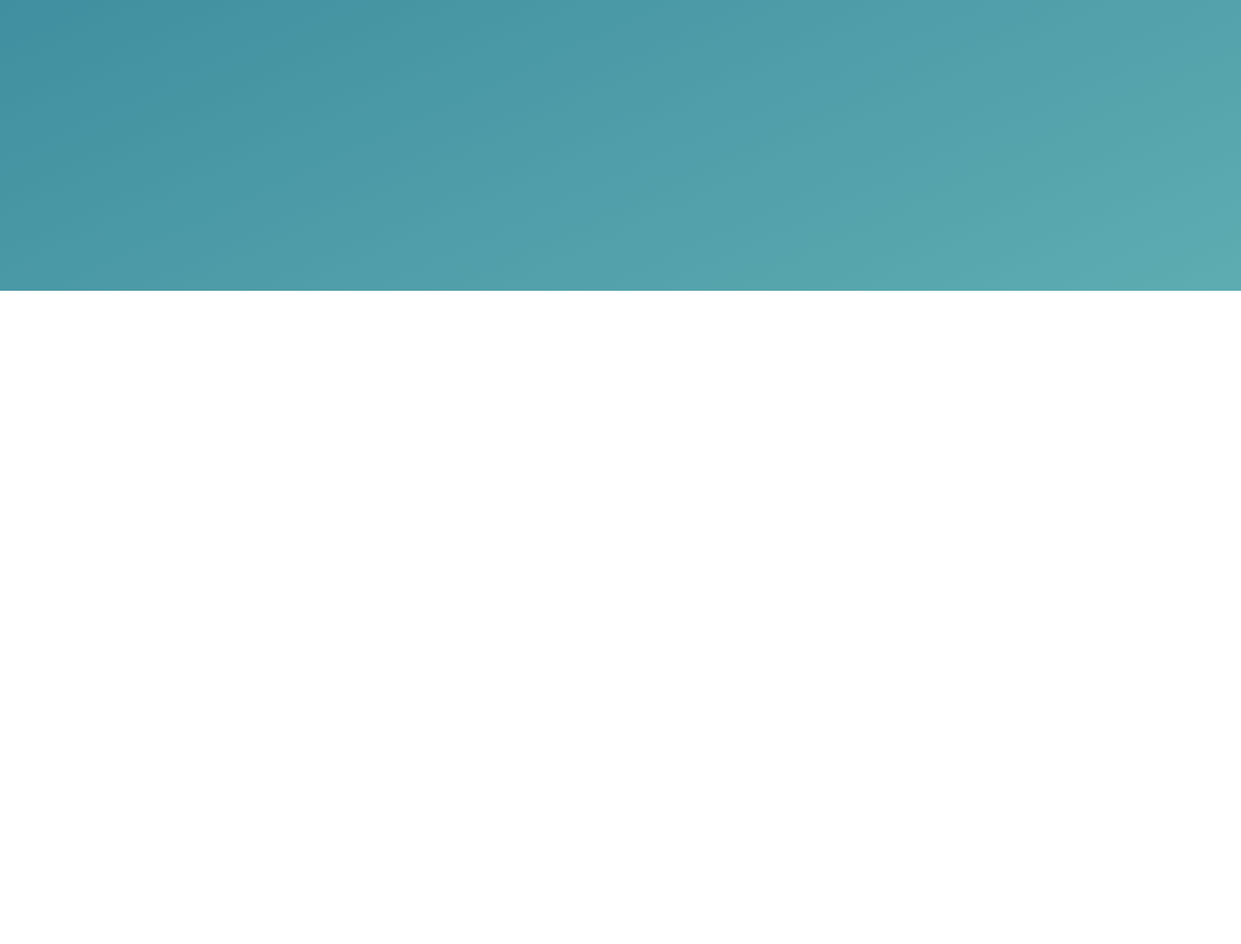
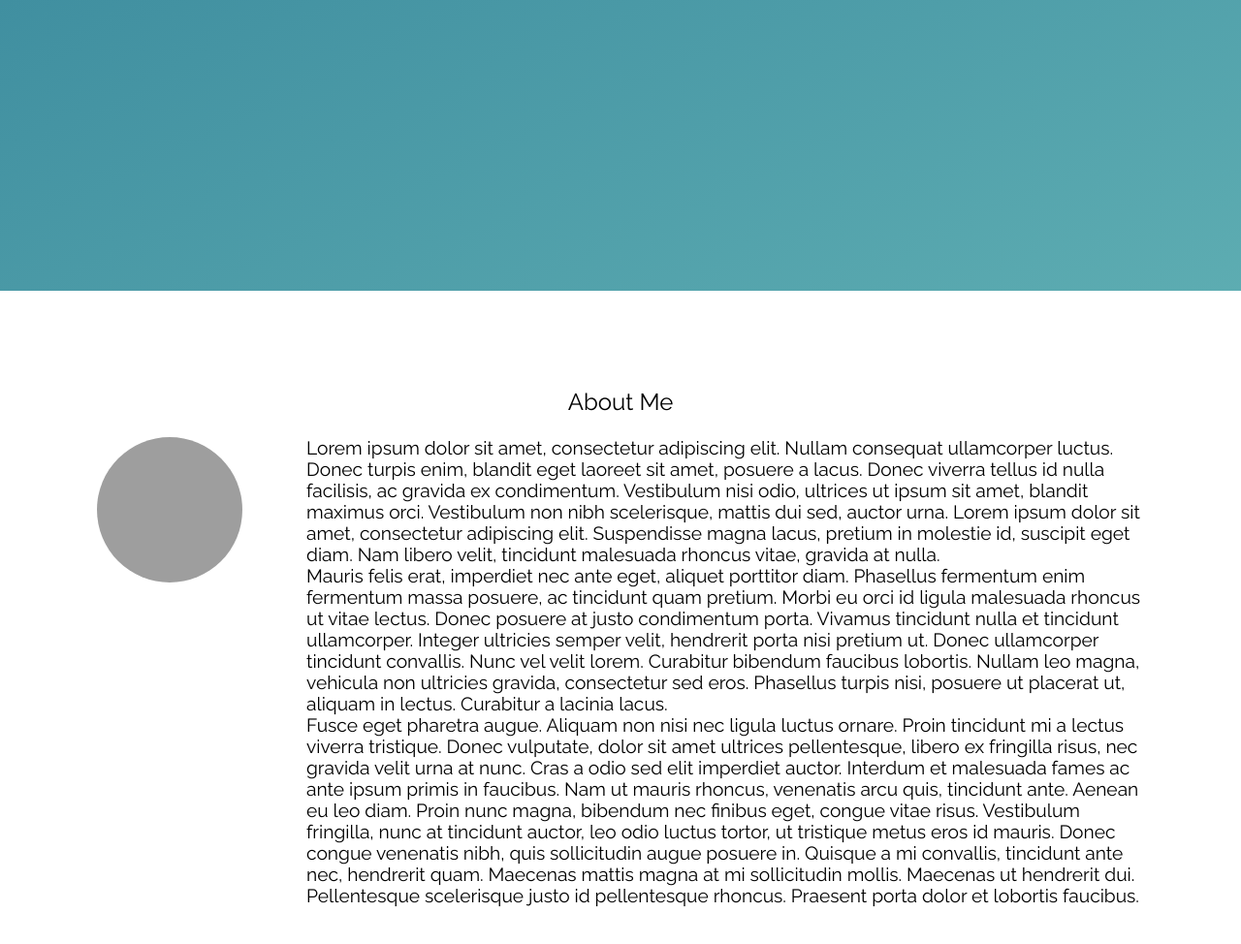
Before and after one commit to benjaminhossain/Personal-Portfolio, a plain HTML site: page index.html in a window 1280 px wide. Shown: the part 500-1474 px from the top of the page at 97% size. Before the commit the page ends 800 px from the top, so only its background shows below. Drawn offline with Linux system fonts and the light colour scheme; grey boxes are pictures that could not be loaded; a web font is replaced by a local one.

Commit message:
add: about

```diff
--- a/css/style.css
+++ b/css/style.css
@@ -6,3 +6,40 @@
     padding: 0;
     box-sizing: border-box;
 }
+
+
+.profile-pic{
+    width:150px;
+    height:150px;
+    border-radius:50%;
+    margin-right:20px;
+    background-image:url("https://i.ibb.co/wRdcHt0/IMG-20190908-WA0000.jpg");
+    background-size: 100% 120%;
+}
+
+#about {
+    margin: 100px;
+    display: grid;
+    grid-template-columns: 20% 80%;
+    grid-template-rows: 10% auto;
+    grid-template-areas:
+    "str str"
+    "pic txt";
+}
+
+.profile-pic{
+    grid-area: pic;
+}
+
+.about-text{
+    grid-area: txt;
+    font-family: 'Raleway', sans-serif;
+    font-size: 1.2em;
+}
+
+.about-str{
+    grid-area: str;
+    text-align: center;
+    font-family: 'Raleway', sans-serif;
+    font-size: 1.5em;
+}
--- a/index.html
+++ b/index.html
@@ -31,6 +31,32 @@
             BENJAMIN HOSSAIN<br><br>
             PRODUCT MANAGER | FRONT END DEVELOPER
         </section>
+        <section id="about">
+            <div class="about-str">About Me</div>
+            <div class="profile-pic"></div>
+            <div class="about-text">
+                <p>Lorem ipsum dolor sit amet, consectetur adipiscing elit. Nullam consequat ullamcorper luctus. Donec turpis enim,
+                blandit eget laoreet sit amet, posuere a lacus. Donec viverra tellus id nulla facilisis, ac gravida ex condimentum.
+                Vestibulum nisi odio, ultrices ut ipsum sit amet, blandit maximus orci. Vestibulum non nibh scelerisque, mattis dui sed,
+                auctor urna. Lorem ipsum dolor sit amet, consectetur adipiscing elit. Suspendisse magna lacus, pretium in molestie id,
+                suscipit eget diam. Nam libero velit, tincidunt malesuada rhoncus vitae, gravida at nulla.</p>
+
+                <p>Mauris felis erat, imperdiet nec ante eget, aliquet porttitor diam. Phasellus fermentum enim fermentum massa posuere, ac
+                tincidunt quam pretium. Morbi eu orci id ligula malesuada rhoncus ut vitae lectus. Donec posuere at justo condimentum porta.
+                Vivamus tincidunt nulla et tincidunt ullamcorper. Integer ultricies semper velit, hendrerit porta nisi pretium ut. Donec
+                ullamcorper tincidunt convallis. Nunc vel velit lorem. Curabitur bibendum faucibus lobortis. Nullam leo magna, vehicula non
+                ultricies gravida, consectetur sed eros. Phasellus turpis nisi, posuere ut placerat ut, aliquam in lectus. Curabitur a lacinia
+                lacus.</p>
+
+                <p>Fusce eget pharetra augue. Aliquam non nisi nec ligula luctus ornare. Proin tincidunt mi a lectus viverra tristique.
+                Donec vulputate, dolor sit amet ultrices pellentesque, libero ex fringilla risus, nec gravida velit urna at nunc. Cras a odio
+                sed elit imperdiet auctor. Interdum et malesuada fames ac ante ipsum primis in faucibus. Nam ut mauris rhoncus, venenatis arcu
+                quis, tincidunt ante. Aenean eu leo diam. Proin nunc magna, bibendum nec finibus eget, congue vitae risus. Vestibulum fringilla,
+                nunc at tincidunt auctor, leo odio luctus tortor, ut tristique metus eros id mauris. Donec congue venenatis nibh, quis sollicitudin augue
+                posuere in. Quisque a mi convallis, tincidunt ante nec, hendrerit quam. Maecenas mattis magna at mi sollicitudin mollis. Maecenas ut
+                hendrerit dui. Pellentesque scelerisque justo id pellentesque rhoncus. Praesent porta dolor et lobortis faucibus.</p>
+            </div>
+        </section>
     </main>
 
     <script src="app.js"></script>
```
